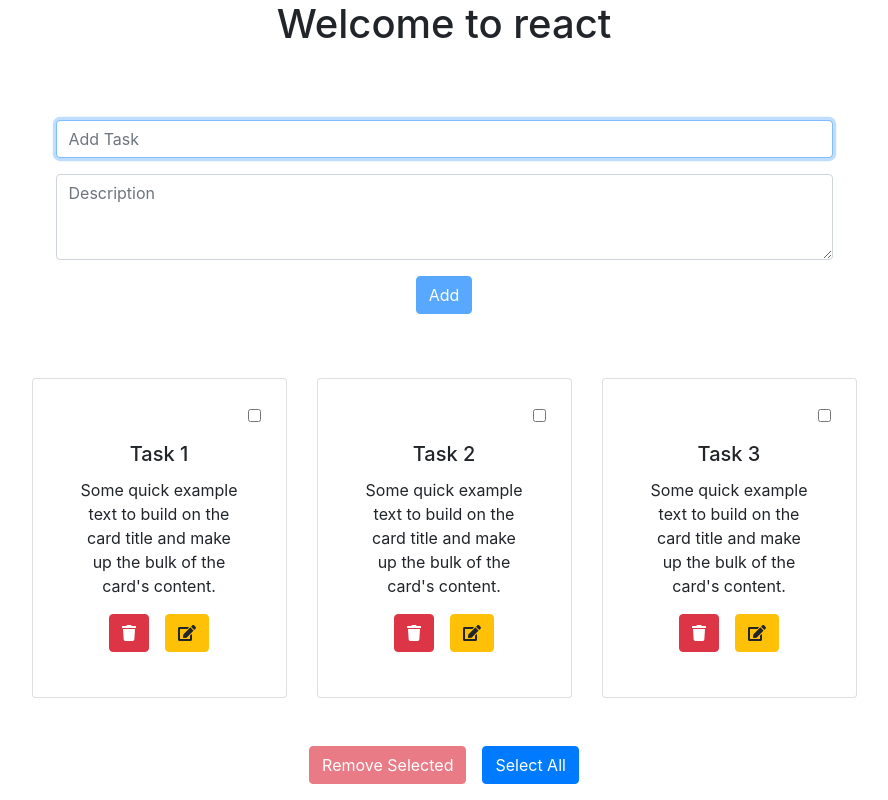
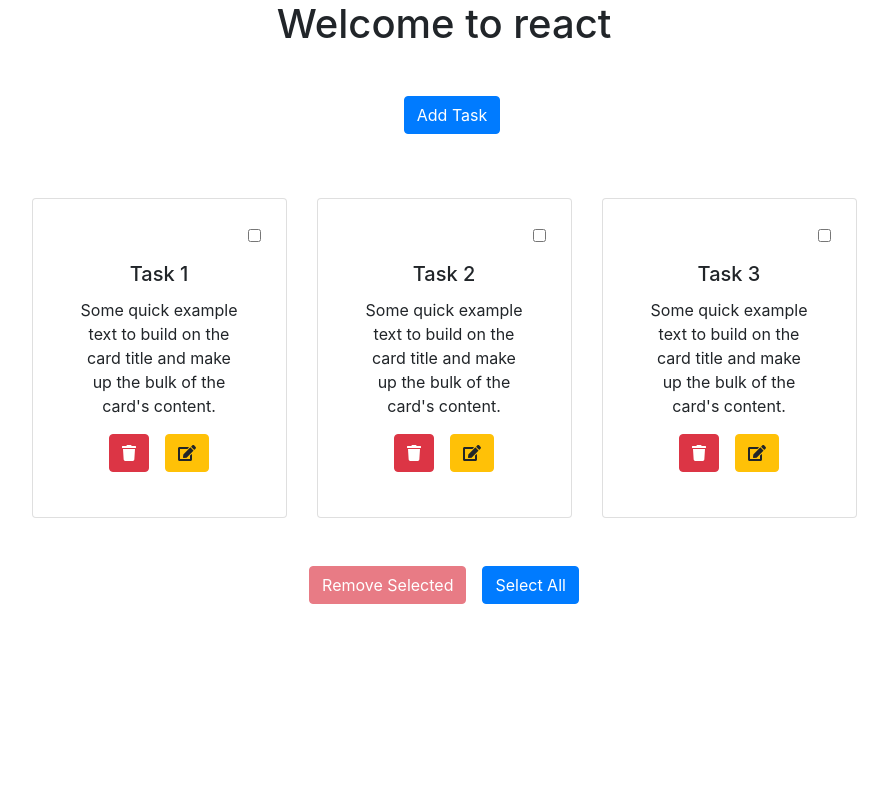
Before and after one commit to hovhannisyan-code/react-tutorial, a React (Create React App) app: page / in a window 1280 px wide. Shown: the whole page, without its empty margins (196-1084 px from the left). Built offline with nearby package versions, Linux system fonts and the light colour scheme.

Commit message:
homework15

```diff
--- a/src/Components/Modals/EditTask.jsx
+++ b/src/Components/Modals/TaskModal.jsx
@@ -1,33 +1,64 @@
-import React from 'react';
-import { Modal, Button, Form } from 'react-bootstrap';
+import React from "react";
+import { Form, Button, Modal } from 'react-bootstrap';
+import Proptypes from 'prop-types';
 
-class EditTask extends React.Component {
+class TaskModal extends React.PureComponent {
     constructor(props) {
         super(props);
+        let task = {};
+        if (props.editTask) {
+            const { _id, title, description } = props.editTask;
+            task = {
+                _id,
+                title,
+                description,
+                edit: true
+            }
+
+        } else {
+            task = {
+                _id: '',
+                title: '',
+                description: '',
+                edit: false
+            }
+        }
+
         this.state = {
-            ...props.editTask
-        };
+            ...task
+        }
         this.inputRef = React.createRef();
     }
-    handleSubmit = ({ key, type }) => {
-        if (type === 'keypress' && key !== 'Enter') return;
-        const { onSubmit, onHide } = this.props;
-        onSubmit(this.state);
-        onHide();
-    }
-    handleChange = (event) => {
-        const { name, value } = event.target;
+
+    handleChange = (e) => {
+        const { name, value } = e.target;
         this.setState({
             [name]: value
-        });
+        })
+    }
+    handleSubmit = ({ key, type }) => {
+        const { onSubmit, onHide } = this.props;
+        const { _id, title, description, edit } = this.state;
+        if (
+            (type === 'keypress' && key !== 'Enter') ||
+            (!title || !description)
+        ) return;
+
+        const taskdata = {
+            _id,
+            title,
+            description,
+            edit
+        };
+        onSubmit(taskdata);
+        onHide();
     }
     componentDidMount() {
         this.inputRef.current.focus();
     }
     render() {
+        const { title, description } = this.state;
         const { onHide } = this.props;
-        const { title, description } = this.state;
-        console.log(this.state)
         return (
             <Modal
                 show={true}
@@ -66,11 +97,19 @@ class EditTask extends React.Component {
                 </Modal.Body>
                 <Modal.Footer>
                     <Button onClick={onHide}>Close</Button>
-                    <Button onClick={this.handleSubmit}>Save</Button>
+                    <Button disabled={!!!title || !!!description} onClick={this.handleSubmit}>Save</Button>
                 </Modal.Footer>
             </Modal>
+
         )
     }
 }
-
-export default EditTask;
+TaskModal.propTypes = {
+    onHide: Proptypes.func.isRequired,
+    onSubmit: Proptypes.func.isRequired,
+    editTask: Proptypes.oneOfType([
+        Proptypes.object,
+        Proptypes.bool
+    ])
+}
+export default TaskModal;
--- a/src/Components/ToDo/AddNewTask.jsx
+++ /dev/null
@@ -1,79 +0,0 @@
-import React from "react";
-import { Form, Button } from 'react-bootstrap';
-import Proptypes from 'prop-types';
-class AddNewTask extends React.PureComponent {
-    constructor(props) {
-        super(props);
-        this.state = {
-            title: '',
-            description: ''
-        }
-        this.inputRef = React.createRef();
-    }
-
-    handleChange = (e) => {
-        const { name, value } = e.target;
-        this.setState({
-            [name]: value
-        })
-    }
-    handleSubmit = ({ key, type }) => {
-        if (type === 'keypress' && key !== 'Enter') return;
-        const { onSubmit } = this.props;
-        const { title, description } = this.state;
-        const taskdata = {
-            title,
-            description
-        };
-        onSubmit(taskdata);
-        this.setState({
-            title: '',
-            description: ''
-        })
-    }
-    componentDidMount() {
-        this.inputRef.current.focus();
-    }
-    render() {
-        const { title, description } = this.state;
-        const { disabled } = this.props;
-        return (
-            <div className="d-flex flex-column align-items-center mt-4">
-                <Form.Control
-                    name="title"
-                    type="text"
-                    placeholder="Add Task"
-                    onChange={this.handleChange}
-                    onKeyPress={this.handleSubmit}
-                    value={title}
-                    style={{ width: "70%" }}
-                    disabled={disabled}
-                    ref={this.inputRef}
-                />
-                <Form.Control
-                    name="description"
-                    onChange={this.handleChange}
-                    as="textarea"
-                    rows={3}
-                    style={{ width: "70%" }}
-                    className="my-3"
-                    placeholder="Description"
-                    value={description}
-                />
-                <Button
-                    variant="primary"
-                    onClick={this.handleSubmit}
-                    disabled={!(!!title && !!description)}
-                >
-                    Add
-                </Button>
-            </div>
-
-        )
-    }
-}
-AddNewTask.propTypes = {
-    disabled: Proptypes.bool.isRequired,
-    onSubmit: Proptypes.func.isRequired
-}
-export default AddNewTask;
--- a/src/Components/ToDo/ToDo.jsx
+++ b/src/Components/ToDo/ToDo.jsx
@@ -1,10 +1,9 @@
 import { Component } from "react";
 import Task from './Task';
-import AddNewTask from './AddNewTask';
 import { Container, Row, Col, Button } from 'react-bootstrap';
 import idGenrator from '../Helpers';
 import Confirm from '../Modals/Confirm';
-import EditTask from '../Modals/EditTask';
+import TaskModal from '../Modals/TaskModal';
 
 class ToDo extends Component {
     constructor(props) {
@@ -37,21 +36,27 @@ class ToDo extends Component {
             removeTasks: new Set(),
             isAllChecked: false,
             showModal: false,
-            editTask: null
+            editTask: null,
+            openTaskModal: false
         }
     }
 
     handleCatchValue = (taskdata) => {
         if (!taskdata.title || !taskdata.description) return;
         const tasks = [...this.state.tasks];
-        tasks.push({
-            _id: idGenrator(),
-            title: taskdata.title,
-            description: taskdata.description
-        });
+        if (taskdata.edit) {
+            const index = tasks.findIndex(task => task._id === taskdata._id);
+            tasks[index] = taskdata;
+        } else {
+            tasks.push({
+                _id: idGenrator(),
+                title: taskdata.title,
+                description: taskdata.description
+            });
+        }
         this.setState({
             tasks
-        })
+        });
     }
     handleDelete = (id) => {
         let tasks = [...this.state.tasks];
@@ -104,22 +109,15 @@ class ToDo extends Component {
             showModal: !this.state.showModal
         })
     }
-    handleSetEditTaskToggle = (task) => {
-        task = task || null;
+    handleToggleTaskModal = (task) => {
+        const editTask = task && task._id ? task : false;
         this.setState({
-            editTask: task
-        });
-    }
-    handleSetEdit = (editTask) => {
-        const tasks = [...this.state.tasks];
-        const index = tasks.findIndex(task => task._id === editTask._id);
-        tasks[index] = editTask;
-        this.setState({
-            tasks
+            editTask: editTask,
+            openTaskModal: !this.state.openTaskModal
         });
     }
     render() {
-        const { removeTasks, isAllChecked, showModal, editTask } = this.state;
+        const { removeTasks, isAllChecked, showModal, editTask, openTaskModal } = this.state;
         const tasks = this.state.tasks.map((task, index) => {
             return (
                 <Col
@@ -135,7 +133,7 @@ class ToDo extends Component {
                         handleDelete={this.handleDelete}
                         toggleSetRemoveIds={this.toggleSetRemoveIds}
                         checked={removeTasks.has(task._id)}
-                        handleSetEditTask={this.handleSetEditTaskToggle}
+                        handleSetEditTask={this.handleToggleTaskModal}
                     />
                 </Col>
             )
@@ -145,7 +143,13 @@ class ToDo extends Component {
                 <Container className="todo-list">
                     <Row className="justify-content-center my-5">
                         <Col>
-                            <AddNewTask disabled={!!removeTasks.size} onSubmit={this.handleCatchValue} />
+                            <Button
+                                className="ml-3"
+                                variant="primary"
+                                onClick={this.handleToggleTaskModal}
+                            >
+                                Add Task
+                            </Button>
                         </Col>
                     </Row>
                     <Row className="justify-content-center mt-3">
@@ -176,10 +180,10 @@ class ToDo extends Component {
                     modalTitle={`Modal heading`}
                     modalBody={`Do you want to delete ${removeTasks.size} tasks`}
                 />}
-                {editTask && <EditTask
+                {openTaskModal && <TaskModal
                     editTask={editTask}
-                    onHide={this.handleSetEditTaskToggle}
-                    onSubmit={this.handleSetEdit}
+                    onHide={this.handleToggleTaskModal}
+                    onSubmit={this.handleCatchValue}
                 />}
             </>
         )
```
Also changed, not shown: 1 other file (tests, documents, lock files or other folders).
